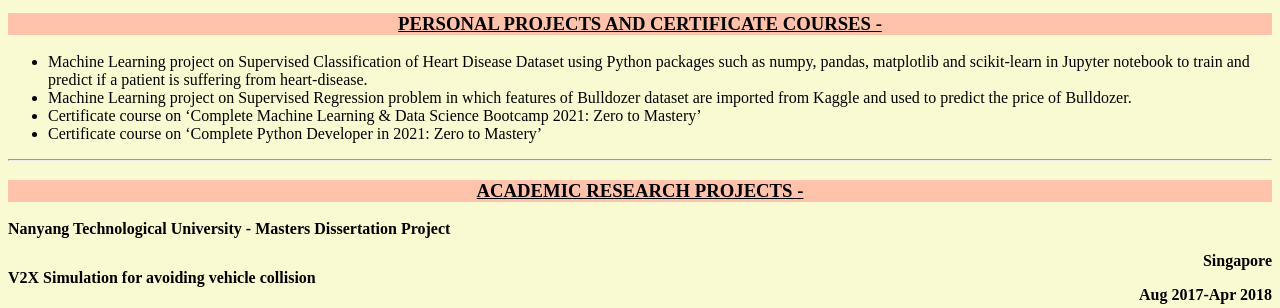
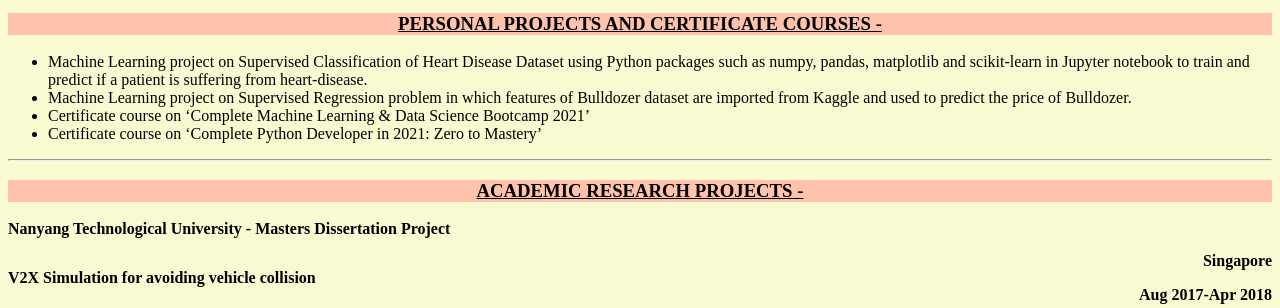
Before and after one commit to raunaqnayar/resume, a Flask app: page / in a window 1280 px wide. Shown: the part 1512-1820 px from the top of the page. Run offline with Flask 2, Linux system fonts and the light colour scheme.

Commit message:
small change

```diff
--- a/templates/index.html
+++ b/templates/index.html
@@ -105,7 +105,7 @@ Bachelor of Technology (Electronics and Communication Engineering)<br>
   <ul>
     <li>Machine Learning project on Supervised Classification of Heart Disease Dataset using Python packages such as numpy, pandas, matplotlib and scikit-learn in Jupyter notebook to train and predict if a patient is suffering from heart-disease.</li>
     <li>Machine Learning project on Supervised Regression problem in which features of Bulldozer dataset are imported from Kaggle and used to predict the price of Bulldozer.</li>
-    <li>Certificate course on ‘Complete Machine Learning & Data Science Bootcamp 2021: Zero to Mastery’ </li>
+    <li>Certificate course on ‘Complete Machine Learning & Data Science Bootcamp 2021’ </li>
     <li>Certificate course on ‘Complete Python Developer in 2021: Zero to Mastery’ </li>
   </ul>
   </p>
```
